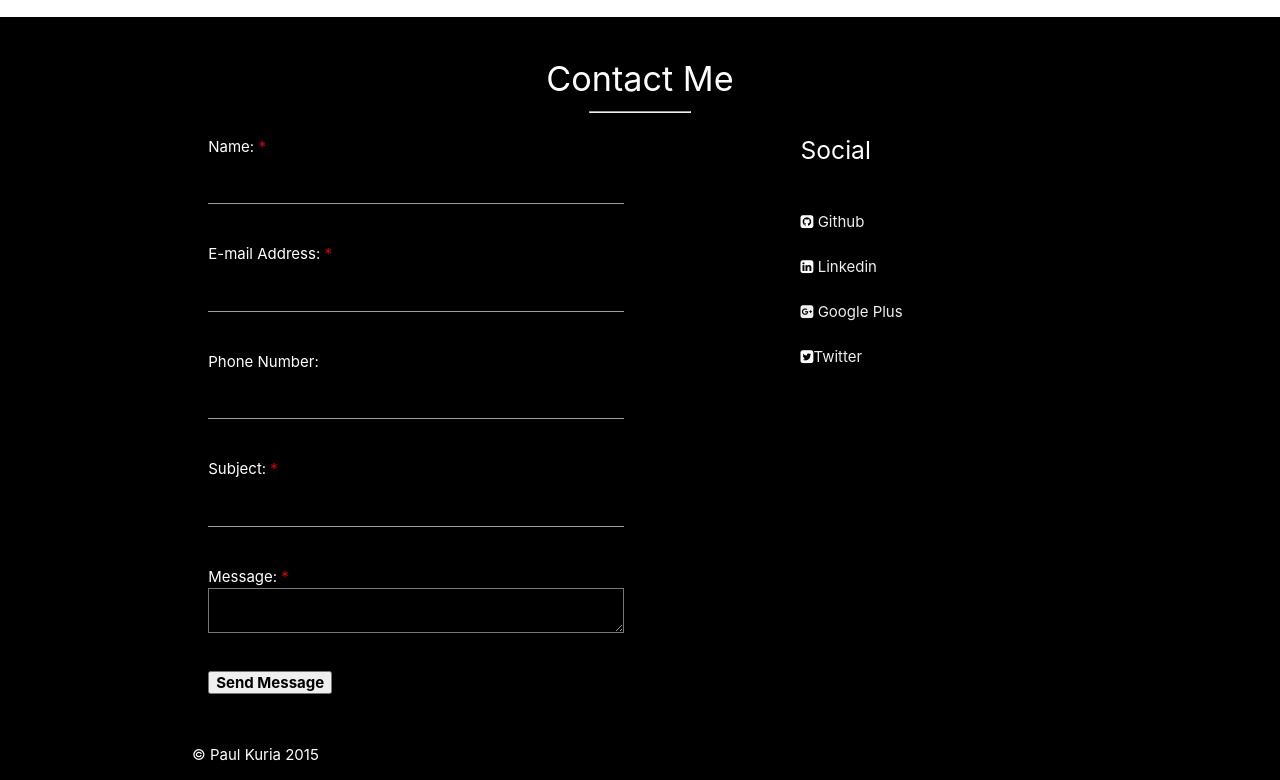
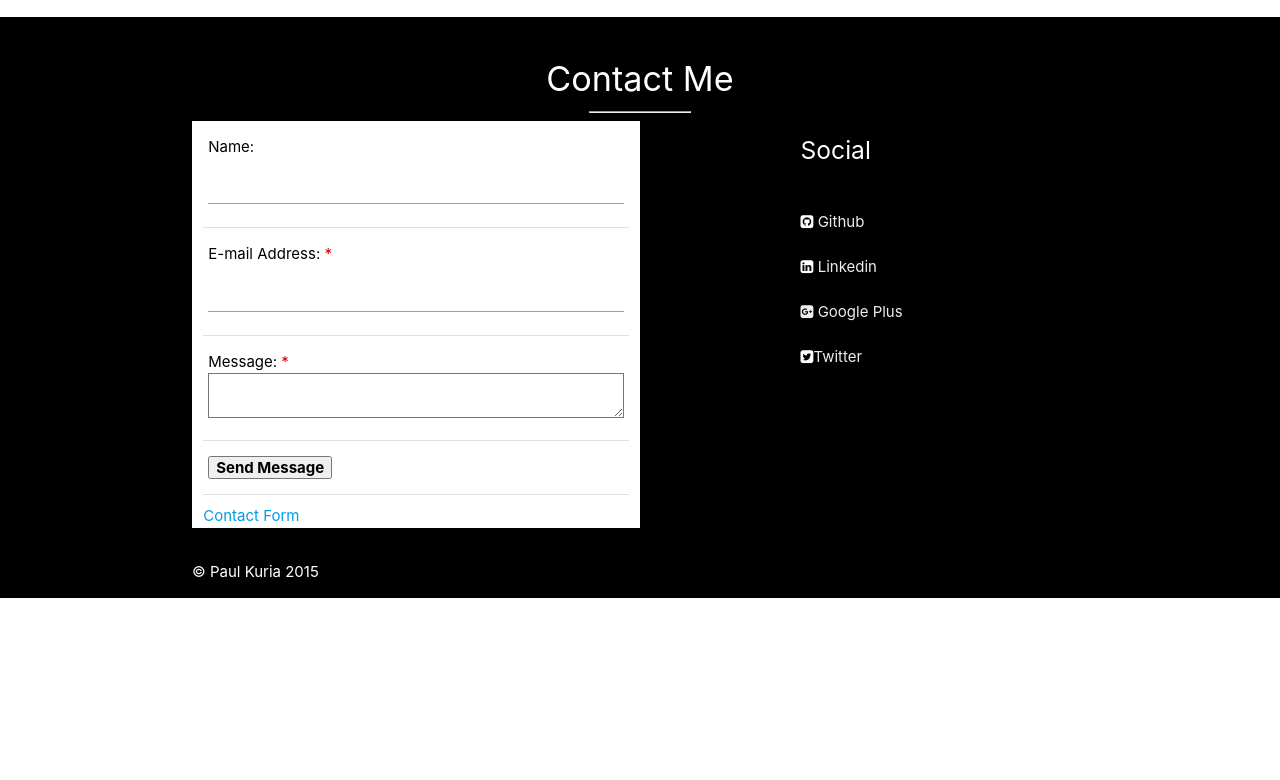
Before and after one commit to Wyns/Wyns.github.io, a plain HTML site: page index.html in a window 1280 px wide. Shown: the part 2482-3262 px from the top of the page. After the commit the page ends 3080 px from the top, so only its background shows below. Drawn offline with nearby package versions, Linux system fonts and the light colour scheme; a script that the page names is missing; a web font is replaced by a local one.

Commit message:
modified personal website

```diff
--- a/index.html
+++ b/index.html
@@ -174,20 +174,18 @@ $(document).ready(function(){
      <hr style="width:100px; color:rgba(0,0,0,0.4);" />
           <div class="container">
             <div class="row">
-              <div class="left form col l6 s12 black" id="contact">
-                  <script language="javascript">var sa_email_id = '62012-a621a';var sa_sent_text = 'Thank you for contacting us. We will get back to you soon.';</script>
+              <div class="left form col l6 s12 white" id="contact">
+                  <script language="javascript">var sa_email_id = '62015-034b3';var sa_sent_text = 'Thank you for contacting us. I will get back to you soon.';</script>
 <script language="javascript" src="http://s1.smartaddon.com/sa_htmlform.js"></script>
 <div id="sa_contactdiv">
 <form name=sa_htmlform style="margin:0px" onsubmit="return sa_contactform()">
-<table style="color:white;">
-<tr><td>Name: <span style="color:#D70000">*</span><br><input type="text" name="name" required="true" /></td></tr>
+<table style="color:black;">
+<tr><td>Name:<br><input type="text" name="name" /></td></tr>
 <tr><td>E-mail Address: <span style="color:#D70000">*</span><br><input type="text" name="email" required="true" /></td></tr>
-<tr><td>Phone Number:<br><input type="text" name="number" /></td></tr>
-<tr><td>Subject: <span style="color:#D70000">*</span><br><input type="text" name="subject" required="true" /></td></tr>
 <tr><td>Message: <span style="color:#D70000">*</span><br><textarea name="message" cols="42" rows="9" required="true"></textarea></td></tr>
-<tr><td><input type="submit" value="Send Message" style="font-weight:bold; color:black;"></td></tr>
+<tr><td><input type="submit" value="Send Message" style="font-weight:bold"></td></tr>
 </table>
-</form></div>
+</form><div style="padding-top:10px"><a href="http://www.smartaddon.com/contact_form.html">Contact Form</a> provided by SmartAddon.com</div></div>
 <!--
                 <form class="col s12">
                 <div class="row">
```
